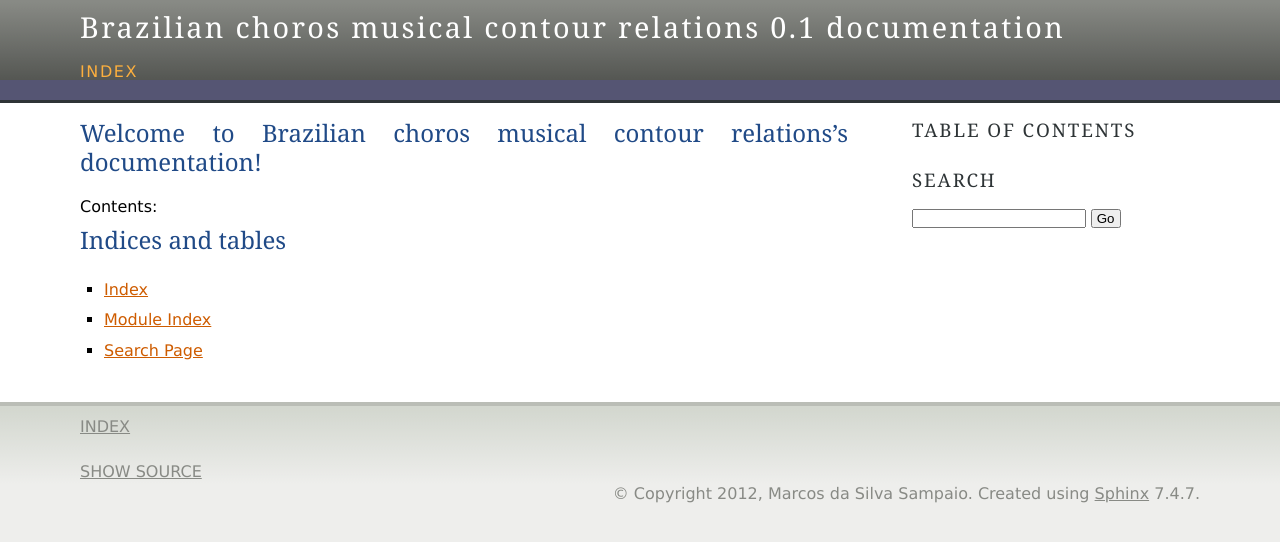
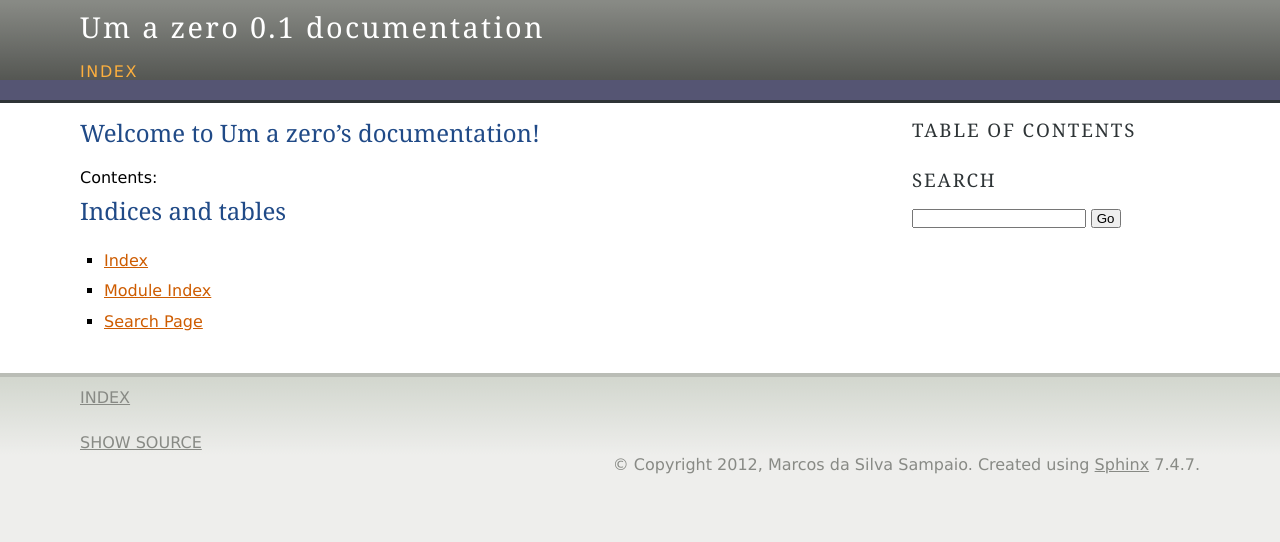
Before and after one commit to msampaio/choros-contour, a Sphinx documentation site: the page built from doc/index.rst, in a window 1280 px wide. Shown: the top 542 px of the page. Built offline with Sphinx 7.4.7, drawn with Linux system fonts in a browser that asks for light colours.

Commit message:
A name to project

```diff
--- a/doc/conf.py
+++ b/doc/conf.py
@@ -1,6 +1,6 @@
 # -*- coding: utf-8 -*-
 #
-# Brazilian choros musical contour relations documentation build configuration file, created by
+# Um a zero documentation build configuration file, created by
 # sphinx-quickstart on Fri Aug  3 11:39:15 2012.
 #
 # This file is execfile()d with the current directory set to its containing dir.
@@ -40,7 +40,7 @@ source_suffix = '.rst'
 master_doc = 'index'
 
 # General information about the project.
-project = u'Brazilian choros musical contour relations'
+project = u'Um a zero'
 copyright = u'2012, Marcos da Silva Sampaio'
 
 # The version info for the project you're documenting, acts as replacement for
@@ -164,7 +164,7 @@ html_static_path = ['_static']
 #html_file_suffix = None
 
 # Output file base name for HTML help builder.
-htmlhelp_basename = 'Brazilianchorosmusicalcontourrelationsdoc'
+htmlhelp_basename = 'Umazerodoc'
 
 
 # -- Options for LaTeX output --------------------------------------------------
@@ -183,7 +183,7 @@ latex_elements = {
 # Grouping the document tree into LaTeX files. List of tuples
 # (source start file, target name, title, author, documentclass [howto/manual]).
 latex_documents = [
-  ('index', 'Brazilianchorosmusicalcontourrelations.tex', u'Brazilian choros musical contour relations Documentation',
+  ('index', 'Umazero.tex', u'Um a zero Documentation',
    u'Marcos da Silva Sampaio', 'manual'),
 ]
 
@@ -213,7 +213,7 @@ latex_documents = [
 # One entry per manual page. List of tuples
 # (source start file, name, description, authors, manual section).
 man_pages = [
-    ('index', 'brazilianchorosmusicalcontourrelations', u'Brazilian choros musical contour relations Documentation',
+    ('index', 'brazilianchorosmusicalcontourrelations', u'Um a zero Documentation',
      [u'Marcos da Silva Sampaio'], 1)
 ]
 
@@ -227,8 +227,8 @@ man_pages = [
 # (source start file, target name, title, author,
 #  dir menu entry, description, category)
 texinfo_documents = [
-  ('index', 'Brazilianchorosmusicalcontourrelations', u'Brazilian choros musical contour relations Documentation',
-   u'Marcos da Silva Sampaio', 'Brazilianchorosmusicalcontourrelations', 'One line description of project.',
+  ('index', 'Umazero', u'Um a zero Documentation',
+   u'Marcos da Silva Sampaio', 'Umazero', 'One line description of project.',
    'Miscellaneous'),
 ]
 
@@ -245,7 +245,7 @@ texinfo_documents = [
 # -- Options for Epub output ---------------------------------------------------
 
 # Bibliographic Dublin Core info.
-epub_title = u'Brazilian choros musical contour relations'
+epub_title = u'Um a zero'
 epub_author = u'Marcos da Silva Sampaio'
 epub_publisher = u'Marcos da Silva Sampaio'
 epub_copyright = u'2012, Marcos da Silva Sampaio'
--- a/doc/index.rst
+++ b/doc/index.rst
@@ -1,10 +1,10 @@
-.. Brazilian choros musical contour relations documentation master file, created by
+.. Um a zero documentation master file, created by
    sphinx-quickstart on Fri Aug  3 11:39:15 2012.
    You can adapt this file completely to your liking, but it should at least
    contain the root `toctree` directive.
 
-Welcome to Brazilian choros musical contour relations's documentation!
-======================================================================
+Welcome to Um a zero's documentation!
+=====================================
 
 Contents:
 
```
Also changed, not shown: 1 other file.
